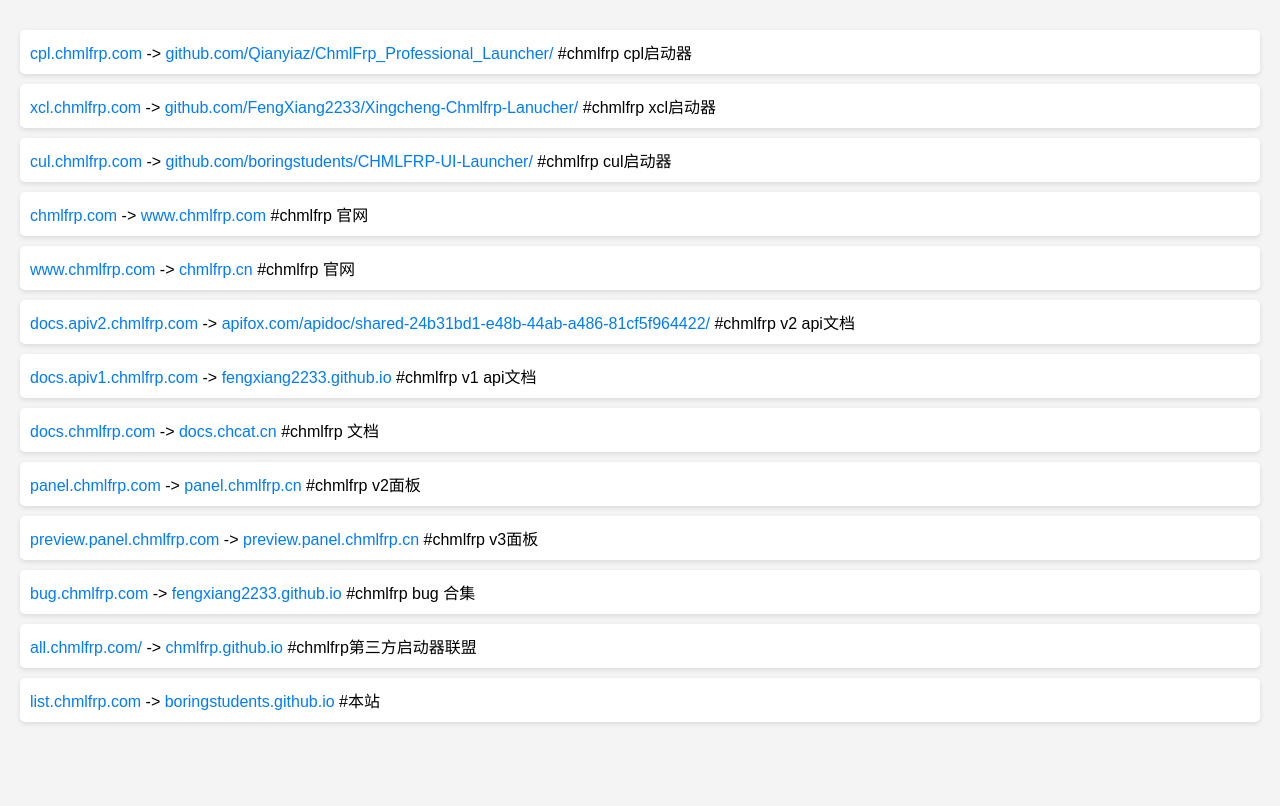
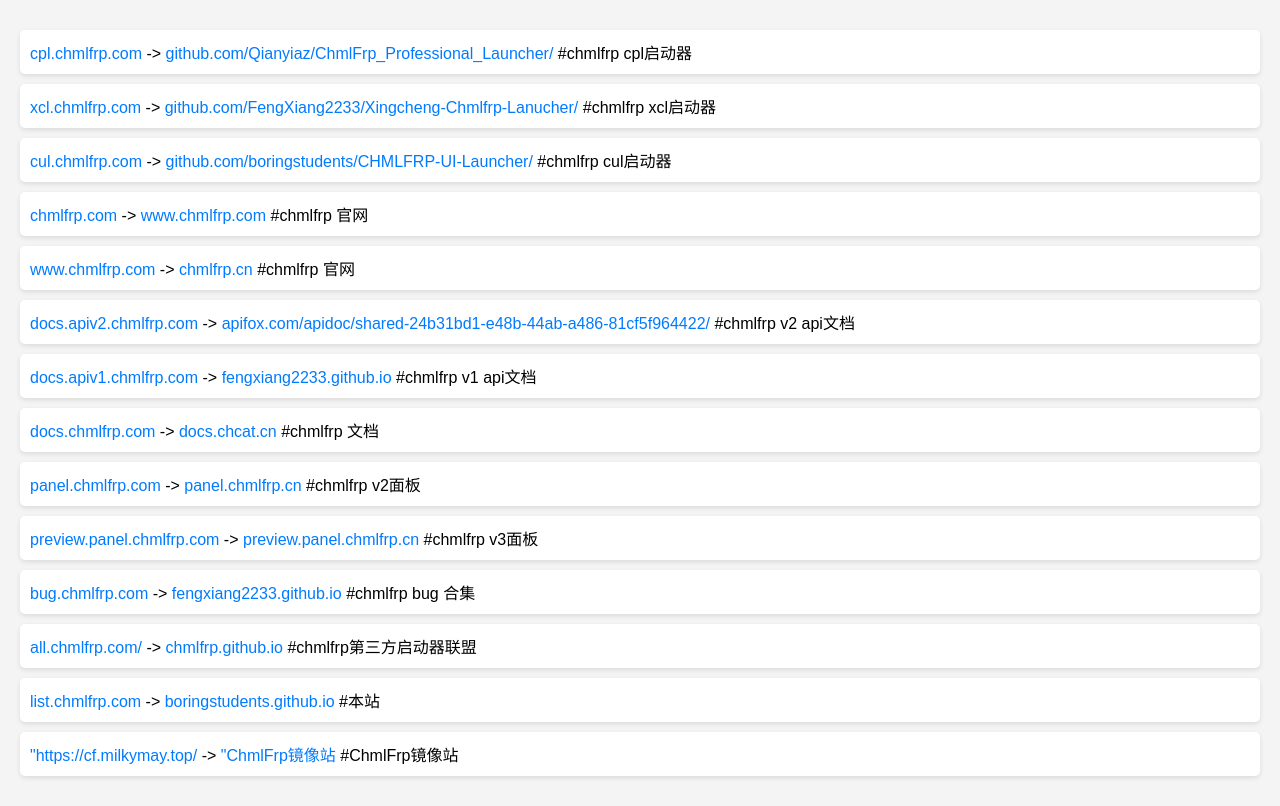
Before and after one commit to boringstudent/chmlfrp.com, a plain HTML site: page index.html in a window 1280 px wide. Drawn offline with Linux system fonts and the light colour scheme.

Commit message:
Update index.html
Signed-off-by: boring_student <boring_student@qq.com>

```diff
--- a/index.html
+++ b/index.html
@@ -43,5 +43,6 @@
     <p><a href="https://bug.chmlfrp.com" target="_blank">bug.chmlfrp.com</a> -> <a href="https://fengxiang2233.github.io" target="_blank">fengxiang2233.github.io</a> #chmlfrp bug 合集</p>
     <p><a href="http://all.chmlfrp.com/" target="_blank">all.chmlfrp.com/</a> -> <a href="https://chmlfrp.github.io" target="_blank">chmlfrp.github.io</a> #chmlfrp第三方启动器联盟</p>
     <p><a href="https://list.chmlfrp.com" target="_blank">list.chmlfrp.com</a> -> <a href="https://boringstudents.github.io" target="_blank">boringstudents.github.io</a> #本站</p>
+    <p><a href=""https://cf.milkymay.top/" target="_blank">"https://cf.milkymay.top/</a> -> <a href=""https://cf.milkymay.top/" target="_blank">"ChmlFrp镜像站</a> #ChmlFrp镜像站</p>
 </body>
 </html>
```
